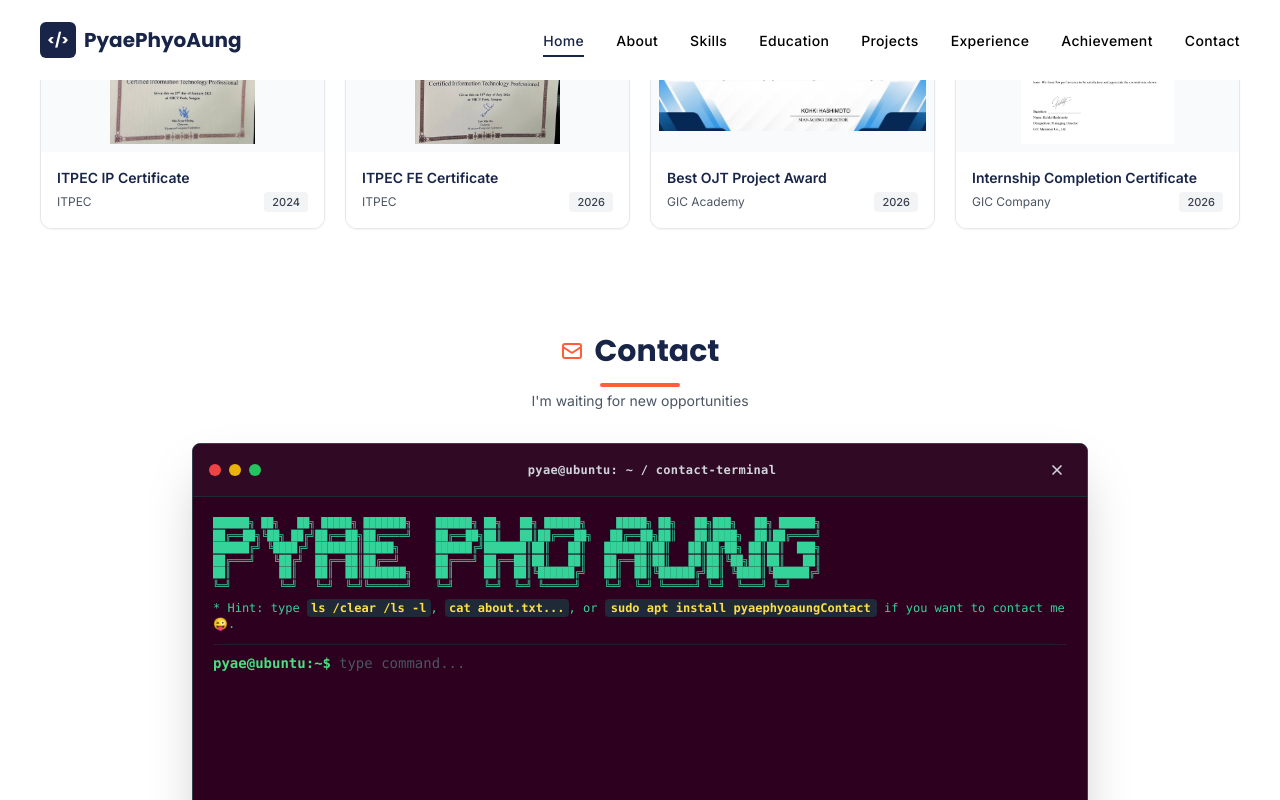
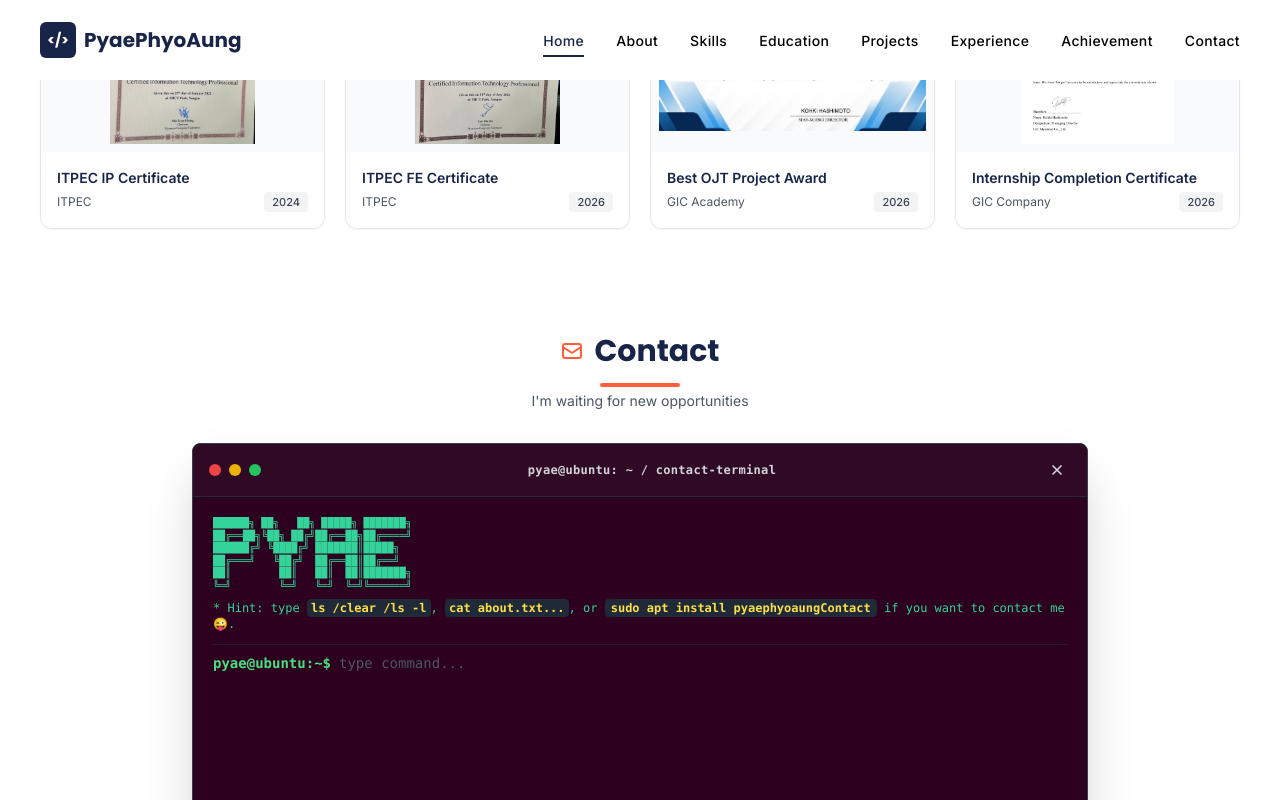
Before and after one commit to pyaephyoaung237/pyaephyoaungMyPortfolio, a React (Vite) app: page / in a window 1280 px wide. Both pictures are taken after a click on the button "Contact Me". Shown: the part 4572-5372 px from the top of the page. Built offline with nearby package versions, Linux system fonts and the light colour scheme.

Commit message:
changeTextToPyae

```diff
--- a/src/components/Contact.jsx
+++ b/src/components/Contact.jsx
@@ -286,13 +286,13 @@ export default function Contact() {
 
           {/* Terminal Body Container */}
           <div className="p-3 sm:p-5 flex-1 overflow-y-auto leading-relaxed text-gray-200">
-            <pre className="text-emerald-400 mb-2 font-mono text-[8px] sm:text-[10px] leading-tight select-none overflow-x-auto">
-              {`██████╗ ██╗   ██╗ █████╗ ███████╗    ██████╗ ██╗   ██╗ ██████╗     █████╗ ██╗   ██╗███╗   ██╗ ██████╗
-██╔══██╗╚██╗ ██╔╝██╔══██╗██╔════╝    ██╔══██╗██║   ██║██╔═══██╗   ██╔══██╗██║   ██║████╗  ██║██╔════╝
-██████╔╝ ╚████╔╝ ███████║█████╗      ██████╔╝███████║██║   ██║   ███████║██║   ██║██╔██╗ ██║██║  ███╗
-██╔═══╝   ╚██╔╝  ██╔══██║██╔══╝      ██╔═══╝ ██╔══██║██║   ██║   ██╔══██║██║   ██║██║╚██╗██║██║   ██║
-██║        ██║   ██║  ██║███████╗    ██║     ██║  ██║╚██████╔╝   ██║  ██║╚██████╔╝██║ ╚████║╚██████╔╝
-╚═╝        ╚═╝   ╚═╝  ╚═╝╚══════╝    ╚═╝     ╚═╝  ╚═╝ ╚═════╝    ╚═╝  ╚═╝ ╚═════╝ ╚═╝  ╚═══╝ ╚═╝     `}
+<pre className="text-emerald-400 mb-2 font-mono text-[8px] sm:text-[10px] leading-tight select-none overflow-x-auto">
+              {`██████╗ ██╗   ██╗ █████╗ ███████╗
+██╔══██╗╚██╗ ██╔╝██╔══██╗██╔════╝
+██████╔╝ ╚████╔╝ ███████║█████╗
+██╔═══╝   ╚██╔╝  ██╔══██║██╔══╝
+██║        ██║   ██║  ██║███████╗
+╚═╝        ╚═╝   ╚═╝  ╚═╝╚══════╝`}
             </pre>
 
             <p className="text-emerald-400 mb-3 text-[11px] sm:text-xs leading-normal">
```
Also changed, not shown: 1 other file (tests, documents, lock files or other folders).
